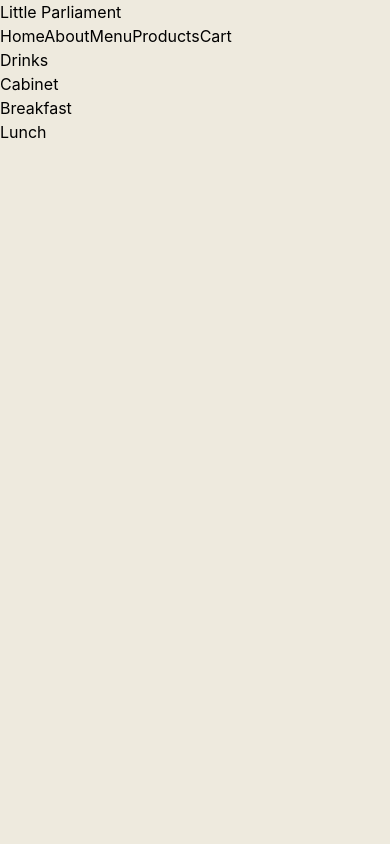
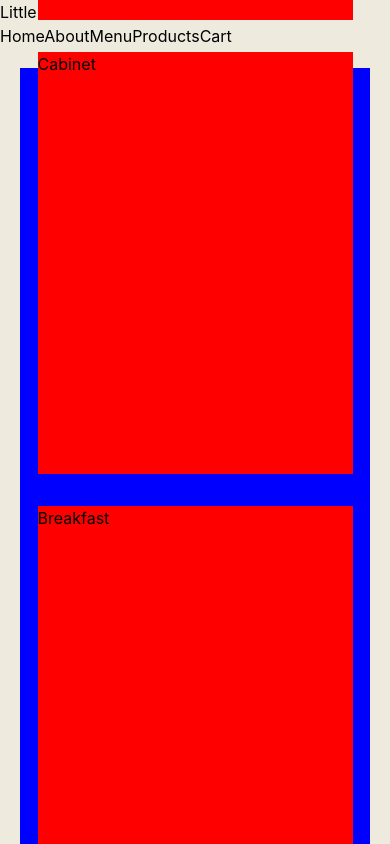
Before and after one commit to Shadakai/Little_parliament_website, a React (Vite) app in the folder src/little-parliament-frontend/: page /menu in a window 390 px wide. Shown: the top 844 px of the page. Built offline with nearby package versions, Linux system fonts and the light colour scheme.

Commit message:
menu css

```diff
--- a/src/little-parliament-frontend/src/styles/menu.css
+++ b/src/little-parliament-frontend/src/styles/menu.css
@@ -1 +1,29 @@
-.menu-selector
+.menu-selector {
+    height: 100vh;
+    background-color: blue;
+    display: flex;
+    flex-wrap: wrap;
+    margin: 20px;
+    justify-content: center;
+    align-content: center;
+}
+
+.selector {
+    background-color: red;
+    flex-grow: 0.25;
+    height: 50%;
+    min-width: 15%;
+    margin: 1em;
+}
+
+@media only screen and (max-width: 900px) {
+    .selector {
+      min-width: calc(45%)
+    }
+  }
+
+  @media only screen and (max-width: 400px) {
+    .selector {
+      min-width: calc(90%)
+    }
+  }
```
